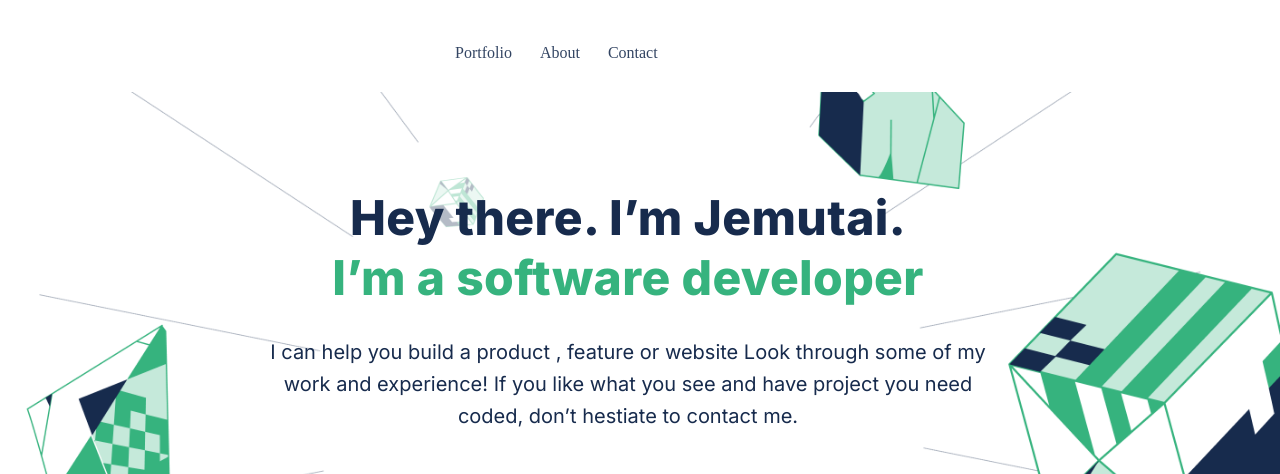
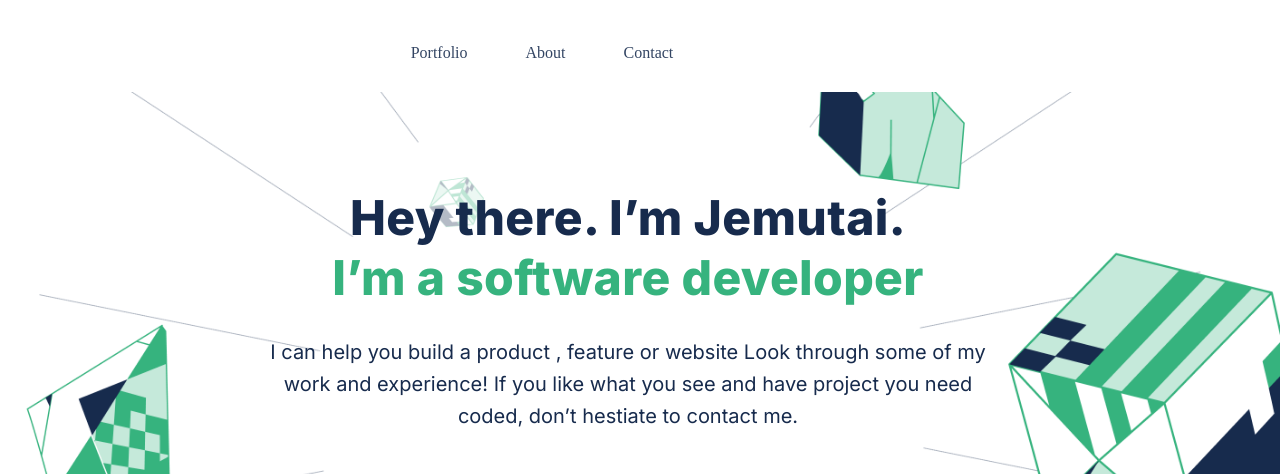
Before and after one commit to jemutakiplagat/MOBILE-VERSION, a website: page index.html in a window 1280 px wide. Shown: the top 474 px of the page. Drawn offline with nearby package versions, Linux system fonts and the light colour scheme.

Commit message:
Modify changes on nav and flexcards

```diff
--- a/style.css
+++ b/style.css
@@ -60,7 +60,8 @@ nav {
   justify-content: space-between;
   text-decoration: none;
   color: brown;
-  width: 375px;
+  min-width: 375px;
+  margin-left: 50%;
 }
 
 a {
@@ -1033,7 +1034,8 @@ button:active {
     flex-direction: row;
     justify-content: space-between;
     justify-items: center;
-    left: 130%;
+    left: 98%;
+    margin-left: 30px;
   }
 
   #menu {
@@ -1104,7 +1106,6 @@ button:active {
     flex-wrap: wrap;
     align-items: center;
     padding: 0;
-    margin-left: 5px;
     width: 1171px;
     height: 988px;
   }
@@ -1181,7 +1182,7 @@ button:active {
     position: absolute;
     width: 100%;
     height: 490px;
-    margin-left: 5%;
+    margin-left: 10%;
     top: 42%;
     background-image: url(/images/formleft.png), url(/images/middle.png), url(/images/illustration-contact-form.png);
     background-repeat: no-repeat, no-repeat, no-repeat;
```
